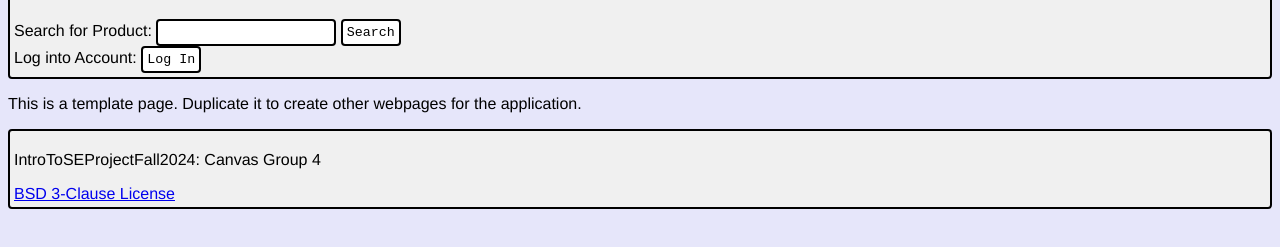
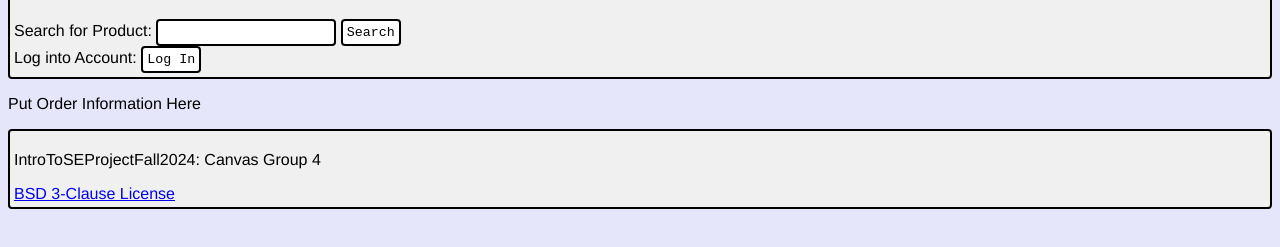
Before and after one commit to jcjordyn130/IntroToSEProjectFall2024, a plain HTML site: page order.html in a window 1280 px wide. Shown: the part 75-322 px from the top of the page. Drawn offline with Linux system fonts and the light colour scheme.

Commit message:
Sprint 3: Updated the title and body of several HTML files

```diff
--- a/order.html
+++ b/order.html
@@ -4,7 +4,7 @@
     <meta charset="UTF-8"/>
     <meta name="viewport" content="width=device-width, initial-scale=1.0"/>
     <link rel="stylesheet" href="storestyle.css"/>
-    <title>Template Page</title>
+    <title>Your Orders</title>
   </head>
   <body>
     <header>
@@ -22,8 +22,7 @@
       <!-- We should obviously change this form if the user is logged in. -->
     </header>
     <p>
-      This is a template page.
-      Duplicate it to create other webpages for the application.
+      <emph>Put Order Information Here</emph>
     </p>
     <footer>
       <p>
```
Also changed, not shown: cart.html (+1 -1 lines), index.html (+2 -3 lines), payment.html (+2 -3 lines).
